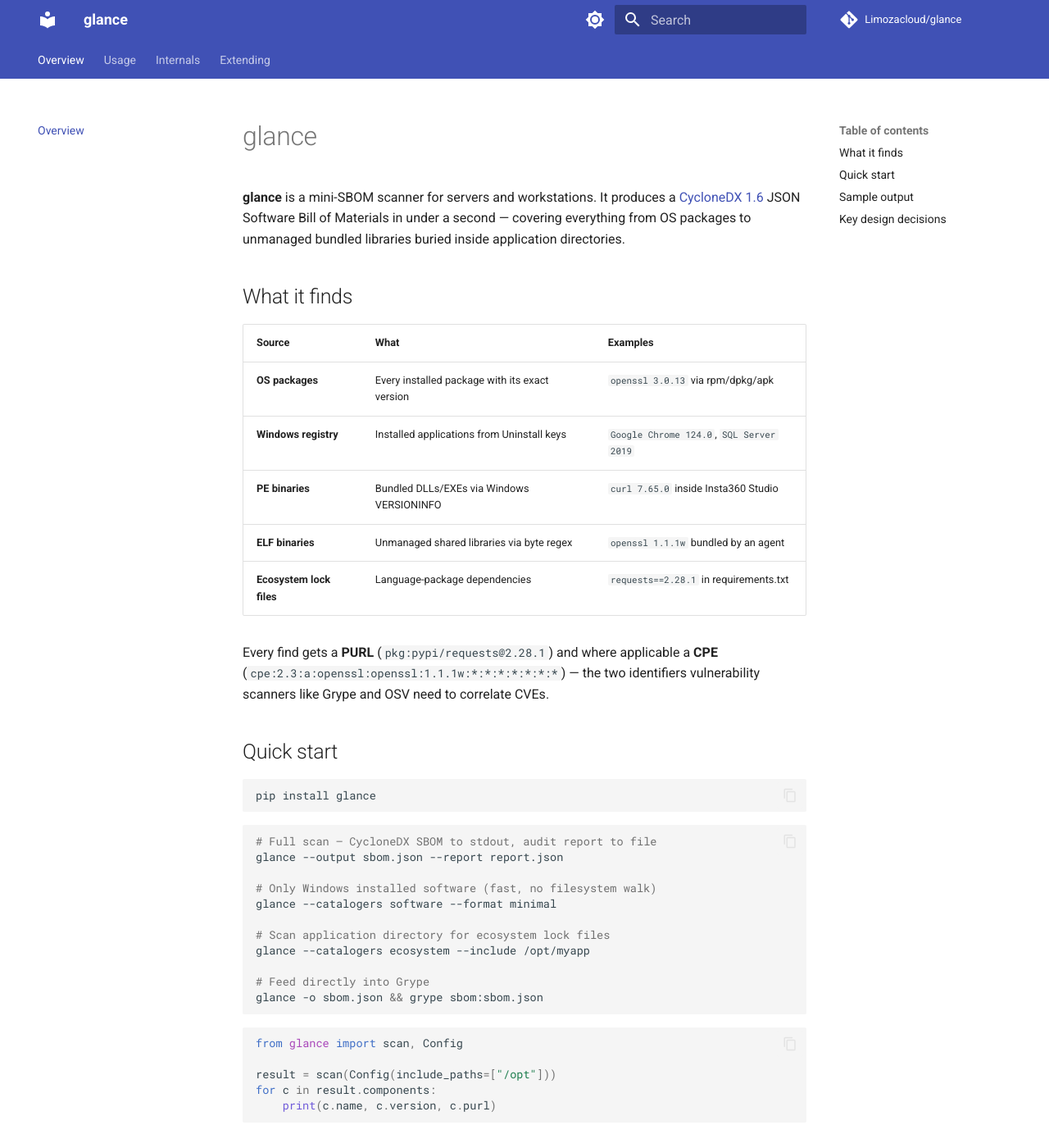
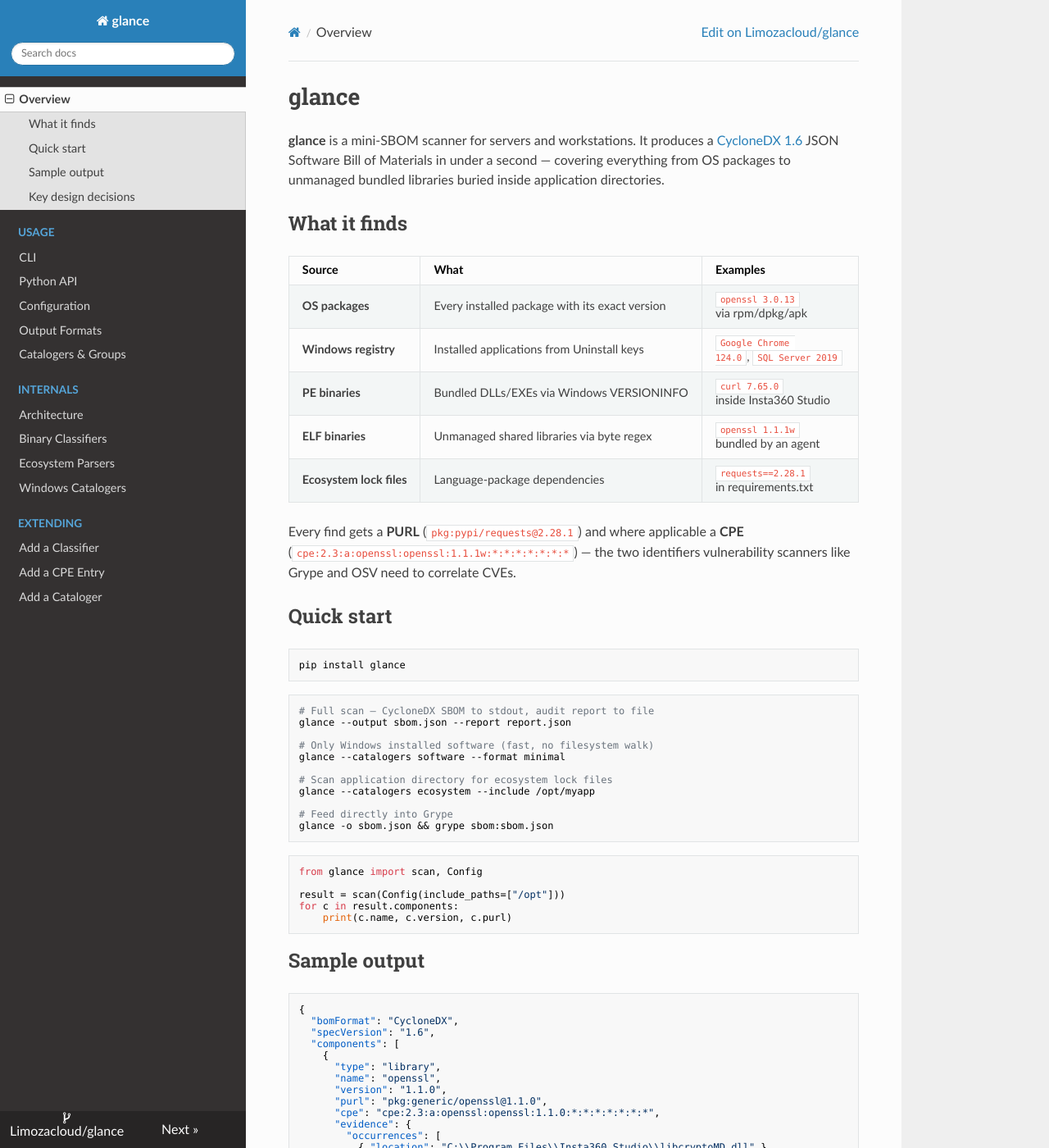
Before and after one commit to Limozacloud/glance, an MkDocs documentation site: the page built from docs/index.md, in a window 1280 px wide and 1400 px high. Shown: the whole window at 82% size. Built offline with MkDocs 1.6.1, drawn with Linux system fonts in a browser that asks for light colours; nearby versions of some CDN libraries; comment, search, counter and statistics services are not loaded; some of the changed text lies outside the part shown.

Commit message:
docs: switch to readthedocs theme, drop mkdocs-material dependency

```diff
--- a/mkdocs.yml
+++ b/mkdocs.yml
@@ -5,52 +5,17 @@ repo_url: https://github.com/Limozacloud/glance
 repo_name: Limozacloud/glance
 
 theme:
-  name: material
-  palette:
-    - scheme: default
-      primary: indigo
-      accent: indigo
-      toggle:
-        icon: material/brightness-7
-        name: Switch to dark mode
-    - scheme: slate
-      primary: indigo
-      accent: indigo
-      toggle:
-        icon: material/brightness-4
-        name: Switch to light mode
-  features:
-    - navigation.tabs
-    - navigation.sections
-    - navigation.expand
-    - navigation.top
-    - search.suggest
-    - search.highlight
-    - content.code.copy
-    - content.code.annotate
+  name: readthedocs
 
 markdown_extensions:
-  - pymdownx.highlight:
-      anchor_linenums: true
-  - pymdownx.inlinehilite
-  - pymdownx.superfences:
-      custom_fences:
-        - name: mermaid
-          class: mermaid
-          format: !!python/name:pymdownx.superfences.fence_code_format
-  - pymdownx.tabbed:
-      alternate_style: true
   - admonition
-  - pymdownx.details
-  - attr_list
-  - md_in_html
   - tables
   - toc:
       permalink: true
+  - fenced_code
 
 plugins:
   - search
-  - autorefs
 
 nav:
   - Overview: index.md
--- a/pyproject.toml
+++ b/pyproject.toml
@@ -38,7 +38,7 @@ packages = ["glance"]
 
 [project.optional-dependencies]
 dev = ["pytest>=8.0", "ruff>=0.4", "mypy>=1.9", "types-PyYAML"]
-docs = ["mkdocs-material>=9.5", "mkdocs-autorefs", "mkdocstrings[python]"]
+docs = ["mkdocs>=1.6"]
 
 [tool.pytest.ini_options]
 testpaths = ["tests"]
```
